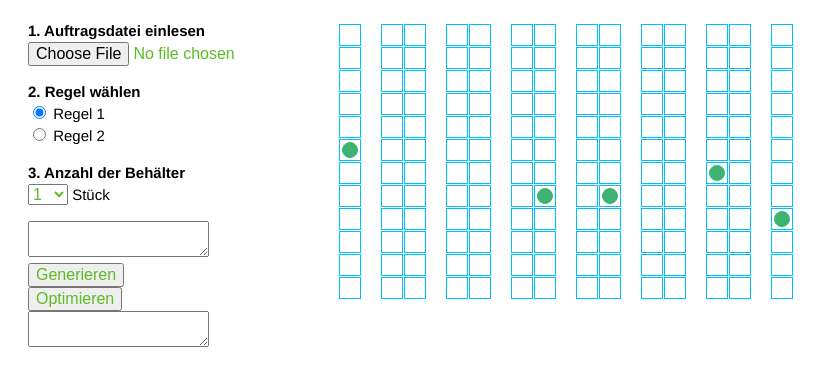
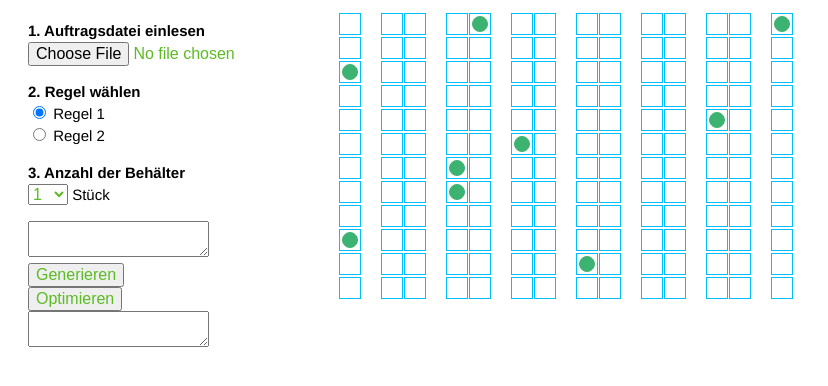
Before and after one commit to daniel-xyz/Warehouse-Path-Optimization, a website with bundled scripts: page app/index.html in a window 1280 px wide. Shown: the whole page, without its empty margins (0-828 px from the left). Built offline with nearby package versions, Linux system fonts and the light colour scheme.

Commit message:
Nutzung von prototypes in grid.js

```diff
--- a/app/index.html
+++ b/app/index.html
@@ -12,7 +12,7 @@
 
 <script>
   $(document).ready(function() {
-    grid.init();
+    grid.render();
   });
 </script>
 
--- a/app/js/grid.js
+++ b/app/js/grid.js
@@ -1,120 +1,114 @@
-var grid = (function($) {
-
-  var lanes = 7,
-      slotsInLane = 12,
-      itemsTotal = lanes * slotsInLane,
-      itemPixelSize = 20,
-      waypoints = new Array(lanes),
-      itemPositions = ['Äpfel', 'Birnen', 'Salate', 'Bananen', 'Melonen'];
-
-  this.init = function() {
-    generateWaypoints();
-    setItemPositions();
-    renderGrid();
+var grid = new Grid(7, 24),
+    testJobs = {
+      1: [19, 38 , 5],
+      2: [130, 60, 40],
+      3: [94, 49, 146]
     };
 
-  function generateWaypoints() {
-    for (var lane = 1; lane <= lanes; lane++) {
-      waypoints[lane] = new Array(slotsInLane);
-
-      for (var slot = 1; slot <= slotsInLane; slot++) {
-        waypoints[lane][slot] = slot;
-      }
-    }
+function Grid(lanes, slotsInLane) {
+  this.lanes = lanes;
+  this.slotsInLane = slotsInLane;
+  this.slotPixelSize = 20;
 }
 
-  function setItemPositions() {
-    for(var item in itemPositions) {
-      if (itemPositions.hasOwnProperty(item)) {
-        itemPositions[item] = getRandomPosition();
-      }
-    }
-  }
+Grid.prototype.getLanes = function() {
+  return this.lanes;
+};
+
+Grid.prototype.getSlotsInLane = function() {
+  return this.slotsInLane;
+};
+
+Grid.prototype.getSlotPixelSize = function() {
+  return this.slotPixelSize;
+};
+
+Grid.prototype.getSlotNr = function(lane, slot) {
+  return ((lane  - 1) * this.slotsInLane) + slot;
+};
+
+Grid.prototype.getWaypointNr = function(lane, slot) {
+  return Math.ceil(grid.getSlotNr(lane, slot) / 2);
+};
+
+Grid.prototype.getLaneNr = function(slotNr) {
+  return Math.ceil(slotNr / this.slotsInLane);
+};
+
+Grid.prototype.render = function() {
+
+  renderGrid();
+  renderItems();
 
   function renderGrid() {
-    for (var lane = 1; lane < waypoints.length; lane++) {
-      for (var slot = 1; slot < waypoints[lane].length; slot++) {
+    for (var lane = 1; lane <= grid.getLanes(); lane++) {
+      for (var slot = 1; slot <= grid.getSlotsInLane(); slot++) {
 
-        var dynamicSelector = lane + "-" + slot;
+        var size = grid.getSlotPixelSize();
+        var waypointNr = grid.getWaypointNr(lane, slot);
+        var slotNr = grid.getSlotNr(lane, slot);
 
+        if (slot % 2 != 0) {
           // Waypoint
-        $('<div id=' + "waypoint-" + dynamicSelector + '/>').css({
+          $('<div id=' + "waypoint-" + waypointNr + '/>').css({
             'position': 'absolute',
-          'top': (slot * itemPixelSize) + slot * 3,
-          'margin-left': (3 * lane * itemPixelSize) + (5 * lane) - (2 * itemPixelSize),
-          'width': itemPixelSize,
-          'height': itemPixelSize,
+            'top': (slot / 2 * size) + slot * 2,
+            'margin-left': (3 * lane * size) + (5 * lane) - (2 * size),
+            'width': size,
+            'height': size,
             'color': '#fff',
             'border': '1px',
             'border-style': 'solid'
           }).appendTo('.grid-container');
 
-        // Left Item Slot
-        $('<div id=' + "slot-left-" + dynamicSelector + '/>').css({
+          // Left Slot
+          $('<div id=' + "slot-" + slotNr + '/>').css({
             'position': 'absolute',
             'top': 0,
-          'right': itemPixelSize,
-          'width': itemPixelSize,
-          'height': itemPixelSize,
+            'right': size,
+            'width': size,
+            'height': size,
             'color': '#00BFFF',
             'border': '1px',
             'border-style': 'solid'
-        }).appendTo('#waypoint-' + dynamicSelector);
-
-        // Right Item Slot
-        $('<div id=' + "slot-right-" + dynamicSelector + '/>').css({
+          }).appendTo('#waypoint-' + waypointNr);
+        } else {
+          // Right Slot
+          $('<div id=' + "slot-" + slotNr + '/>').css({
             'position': 'absolute',
             'top': 0,
-          'left': itemPixelSize,
-          'width': itemPixelSize,
-          'height': itemPixelSize,
+            'left': size,
+            'width': size,
+            'height': size,
             'color': '#00BFFF',
             'border': '1px',
             'border-style': 'solid'
-        }).appendTo('#waypoint-' + dynamicSelector);
+          }).appendTo('#waypoint-' + waypointNr);
+        }
+      }
     }
   }
 
-    for(var item in itemPositions) {
-      if (itemPositions.hasOwnProperty(item)) {
+  function renderItems() {
+    var size = grid.getSlotPixelSize();
 
-        var laneNr = getLaneNr(itemPositions[item]);
-        var slotNr = getSlotNr(itemPositions[item]);
-        var availableSlots = ['right', 'left'];
-        var randomSlot = availableSlots[Math.floor(Math.random() * (1 + 1))];
-        var position = laneNr + "-" + slotNr;
-
-        $('<div id=' + "item-" + position + '/>').css({
+    for(var job in testJobs) {
+      if (testJobs.hasOwnProperty(job)) {
+        testJobs[job].forEach(function(slotNr) {
+          $('<div id=' + "item-" + slotNr + '/>').css({
             'position': 'absolute',
             'top': 2,
             'left': 2,
-          'width': itemPixelSize - 6,
-          'height': itemPixelSize - 6,
+            'width': size - 6,
+            'height': size - 6,
             'color': '#3CB371',
             'background-color': '#3CB371',
             'border': '1px',
             'border-style': 'solid',
             'border-radius': 30
-        }).appendTo('#slot-' + randomSlot + '-' + position);
+          }).appendTo('#slot-' + slotNr);
+        })
       }
     }
   }
-
-  function getLaneNr(absolutePosition) {
-    return Math.ceil(absolutePosition / slotsInLane);
-  }
-
-  function getSlotNr(absolutePosition) {
-    if (absolutePosition % slotsInLane === 0) {
-      return slotsInLane;
-    } else {
-      return absolutePosition % slotsInLane;
-    }
-  }
-
-  function getRandomPosition() {
-    return Math.floor(Math.random() * (itemsTotal - 1) + 1);
-  }
-
-  return this;
-}(jQuery));
+};
```
Lines whose indentation alone changed are shown as unchanged.
